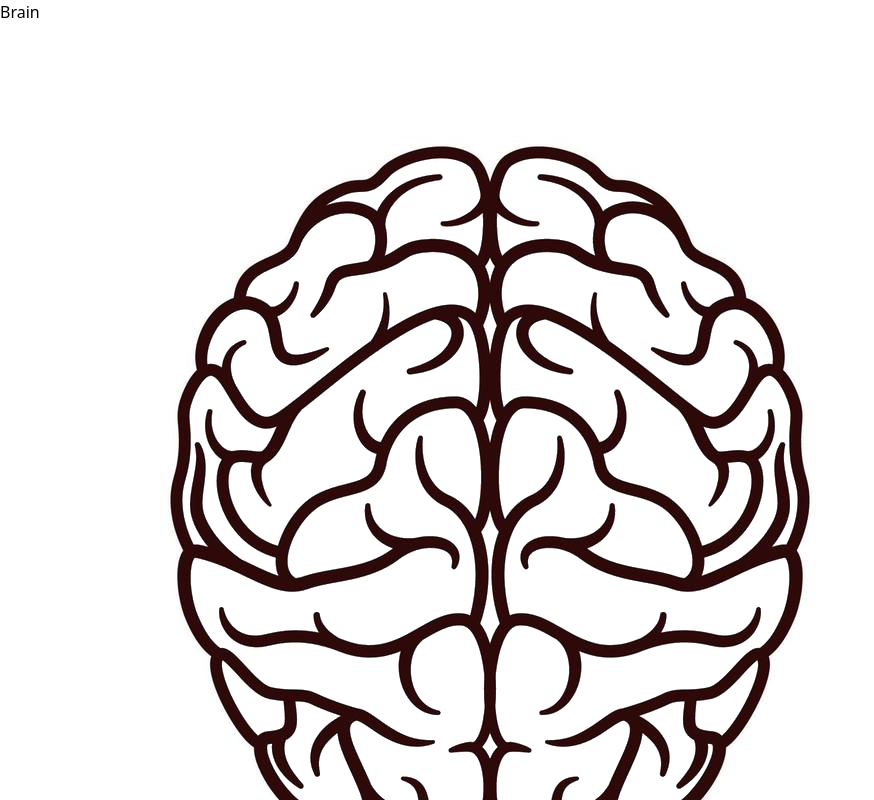
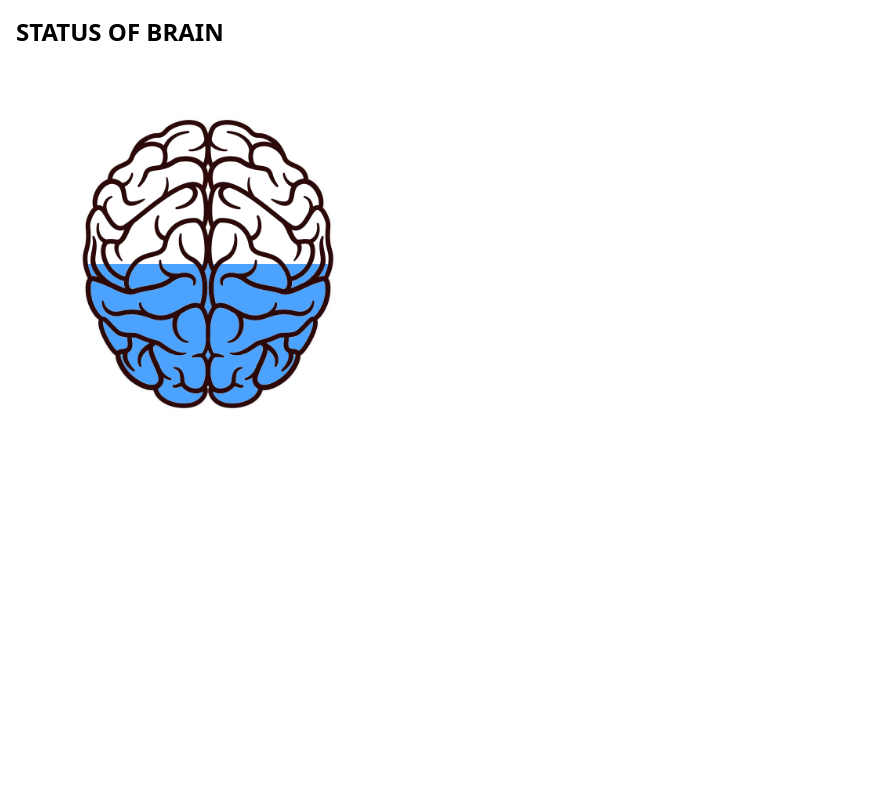
Before and after one commit to raulisai/iam-web, a SvelteKit app: page /minde in a window 1280 px wide. Shown: the top 800 px of the page, without its empty margins (0-874 px from the left). Built offline with nearby package versions, Linux system fonts and the light colour scheme.

Commit message:
feat: add brain fill level visualization with gradient background

```diff
--- a/src/routes/minde/+page.svelte
+++ b/src/routes/minde/+page.svelte
@@ -1,10 +1,20 @@
 <script>
-    import Brain from './Brain.svelte'
+    import Brain from './Brain.svelte';
+    import { onMount } from 'svelte';
 
+    // Ejemplo de nivel de llenado que se puede ajustar manualmente
+    let fillLevel = 50;
+
+    onMount(() => {
+
+    });
 </script>
 
+<div class="container mx-auto p-4">
+    <h1 class="text-2xl font-bold mb-6">STATUS OF BRAIN</h1>
+    <div class="w-96 h-96">
+        <Brain {fillLevel} />
+    </div>
 
 
-<div>
-    <Brain/>
 </div>
--- a/src/routes/minde/Brain.svelte
+++ b/src/routes/minde/Brain.svelte
@@ -1,11 +1,56 @@
 <script>
-    let image = "human-brain.png"
+    // Importamos la imagen del cerebro
+    let image = "/human-brain.png";
+
+    // Parámetro para controlar el nivel de llenado (0 a 100)
+    export let fillLevel = 50;
+
+    // Aseguramos que el nivel de llenado esté entre 0 y 100
+    $: clampedFillLevel = Math.max(0, Math.min(100, fillLevel));
 </script>
 
-<div>
-    <h1>Brain</h1>
+<div class="brain-container">
+    <div
+        class="brain-background"
+        style="--fill-height: {100 - clampedFillLevel}%;"
+    ></div>
 
-    <img src={image} alt="Human Brain">
+    <img
+        src={image}
+        alt="Human Brain"
+        class="brain-image"
+    />
+</div>
 
-    <div class="w-24 h-24 bg-red-500"></div>
-</div>
+<style>
+    .brain-container {
+        position: relative;
+        width: 100%;
+        height: 100%;
+        display: inline-block;
+    }
+
+    .brain-image {
+        position: relative;
+        width: 100%;
+        height: auto;
+        z-index: 2;
+    }
+
+    .brain-background {
+        position: absolute;
+        top: 0;
+        left: 0;
+        width: 100%;
+        height: 100%;
+        background: linear-gradient(
+            to top,
+            rgba(0, 123, 255, 0.7) 0%,
+            rgba(0, 123, 255, 0.7) calc(var(--fill-height) * -1 + 100%),
+            transparent calc(var(--fill-height) * -1 + 100%)
+        );
+        z-index: 1;
+        border-radius: 5px;
+        transition: all 0.5s ease;
+    }
+</style>
```
